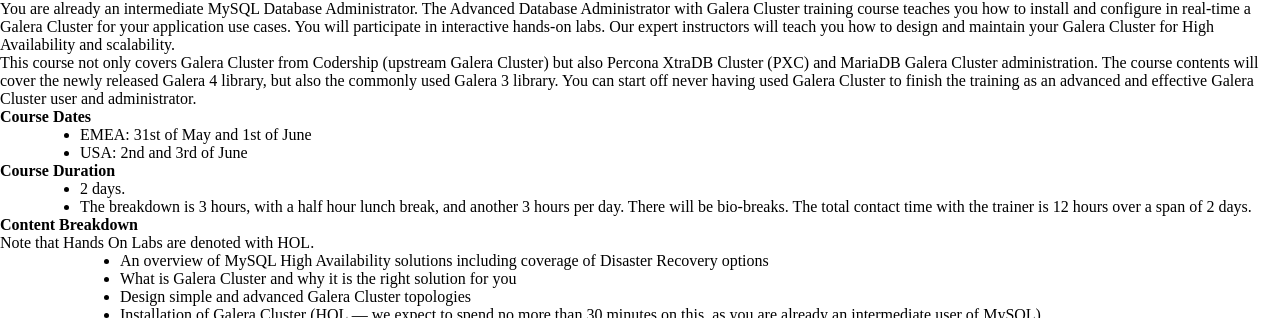
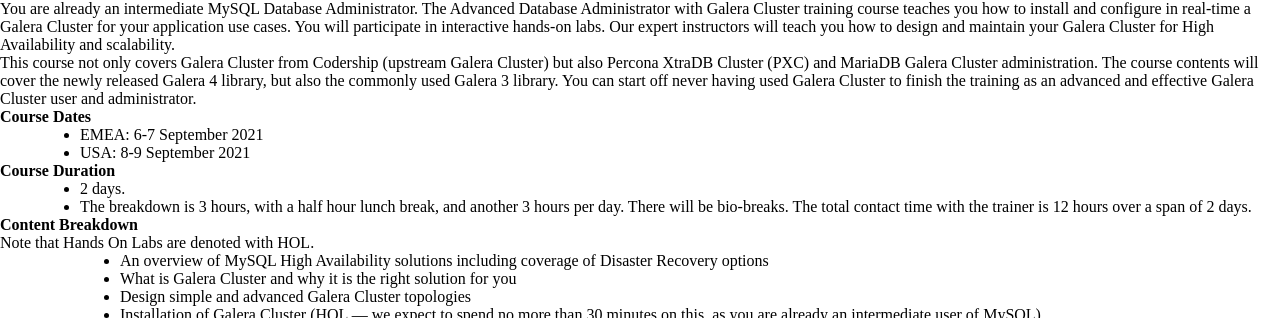
Before and after one commit to codership/documentation, a Sphinx documentation site: the page built from galeracluster/source/training/courses/index.rst, in a window 1280 px wide and 900 px high, scrolled down 361 px. Shown: the part 134-452 px from the top of the window. Built offline with Sphinx 7.4.7, drawn with Linux system fonts in a browser that asks for light colours; comment, search, counter and statistics services are not loaded.

Commit message:
Training dates updated.

```diff
--- a/galeracluster/source/training/courses/index.rst
+++ b/galeracluster/source/training/courses/index.rst
@@ -65,9 +65,9 @@ This course not only covers Galera Cluster from Codership (upstream Galera Clust
 .. rst-class:: section-heading
 .. rubric:: **Course Dates**
 
-- EMEA: 31st of May and 1st of June
+- EMEA: 6-7 September 2021
 
-- USA: 2nd and 3rd of June
+- USA: 8-9 September 2021
 
 
 .. rst-class:: section-heading
```
